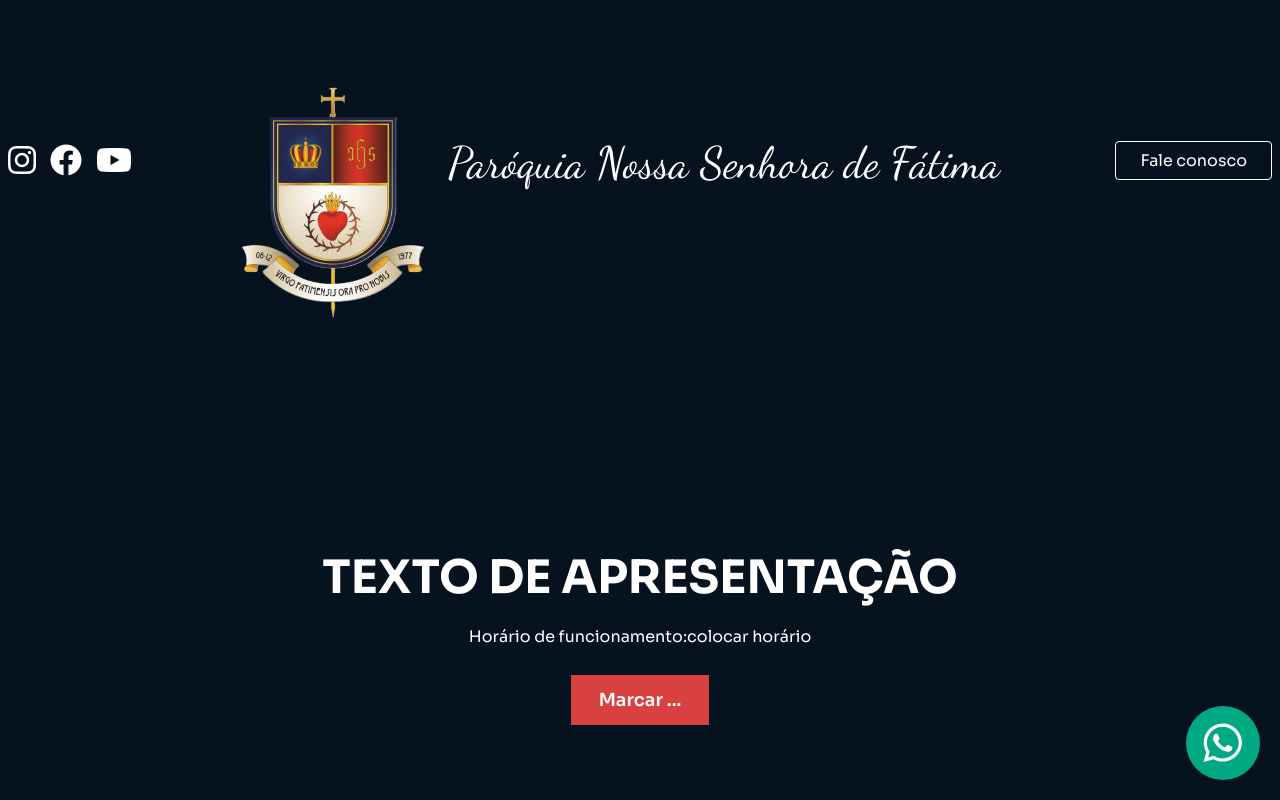
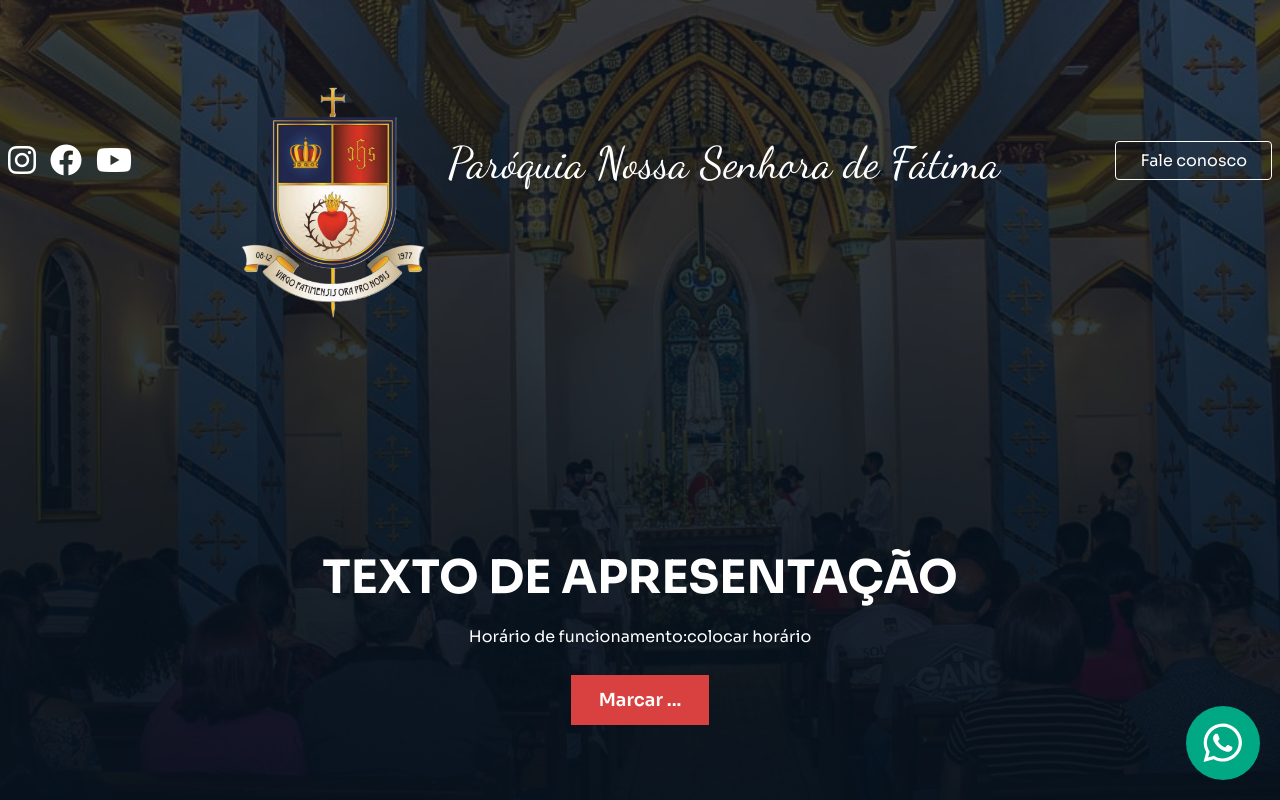
Before and after one commit to lucasrdgsdev/siteparoquia, a plain HTML site: page index.html in a window 1280 px wide. Shown: the top 800 px of the page. Drawn offline with nearby package versions, Linux system fonts and the light colour scheme; files that its build step writes are made by us from their sources; the site is published under a folder, as on GitHub Pages, so addresses that start at the root find nothing.

Commit message:
atualizando layout

```diff
--- a/partials/_layout.scss
+++ b/partials/_layout.scss
@@ -13,7 +13,7 @@
     content: '';
     display: block;
     position: absolute;
-    background-image: linear-gradient(to bottom, rgba(6, 18, 30, 0.1), #06121e), url("/assets/paroquia.jpg");
+    background-image: linear-gradient(to bottom, rgba(6, 18, 30, 0.1), #06121e), url("./assets/paroquia.jpg");
     left: 0;
     top: 0;
     width: 100%;
```
